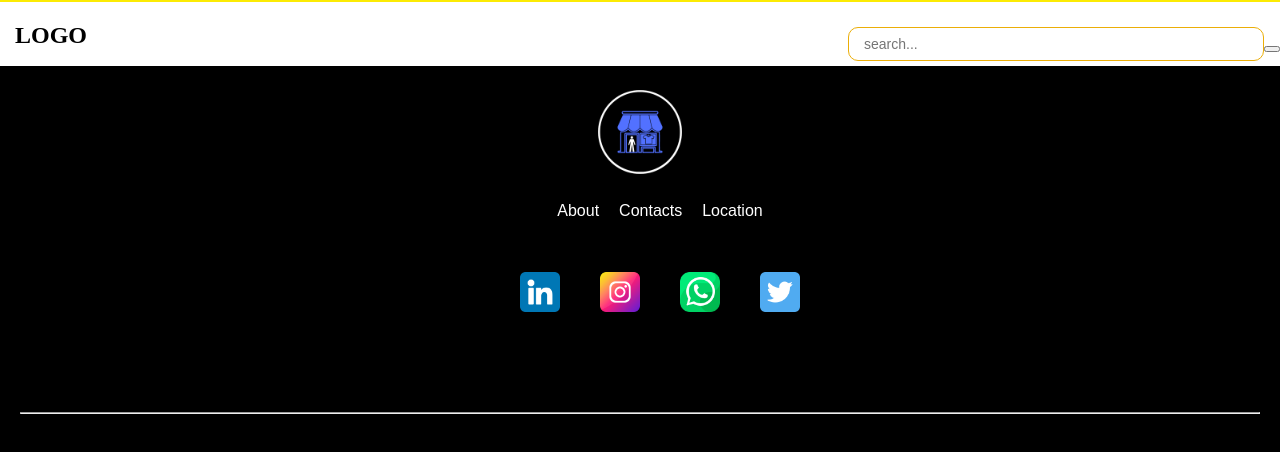
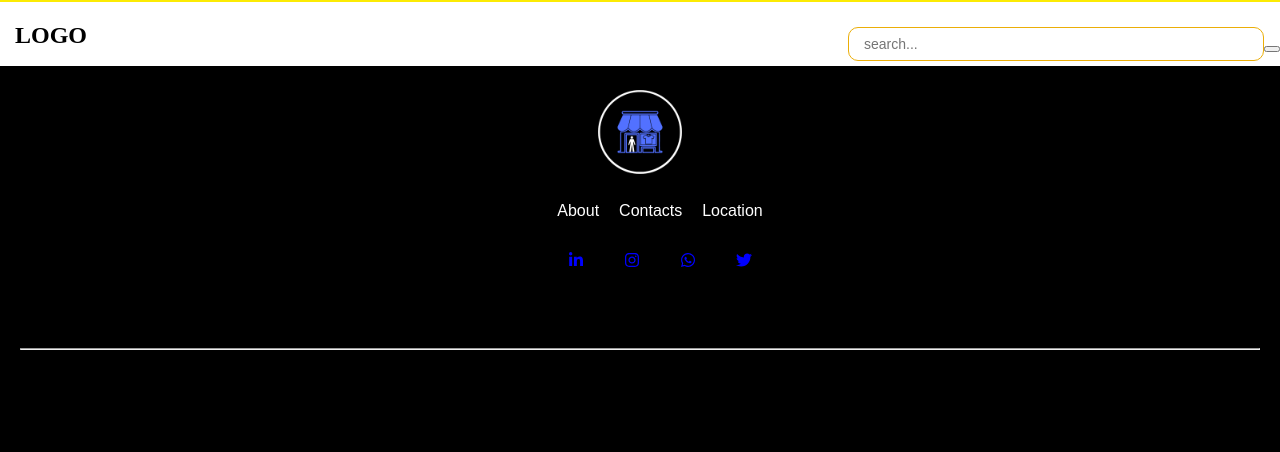
Before and after one commit to ndboy5/fashion_repo_frontend, a React (Create React App) app in the folder project/: page / in a window 1280 px wide. Shown: the top 452 px of the page. Built offline with nearby package versions, Linux system fonts and the light colour scheme.

Commit message:
React Icons

```diff
--- a/project/src/components/layouts/footer.js
+++ b/project/src/components/layouts/footer.js
@@ -1,4 +1,6 @@
 import styles from "./footer.module.css";
+import {FaInstagram, FaLinkedinIn, FaTwitter} from 'react-icons/fa';
+import {FaWhatsapp} from 'react-icons/fa';
 function Footer() {
   return (
     <div className={styles.footerContainer}>
@@ -20,16 +22,16 @@ function Footer() {
         <div className={styles.contactMedia}>
           <ul>
             <a href="">
-              <img src="images/linkedin.png" alt="Linkedin" />
+              <FaLinkedinIn/>
             </a>
             <a href="">
-              <img src="images/instagram.png" alt="Linkedin" />
+              <FaInstagram/>
             </a>
             <a href="">
-              <img src="images/whatsapp.png" alt="Linkedin" />
+              <FaWhatsapp/>
             </a>
             <a href="">
-              <img src="images/twitter.png" alt="Linkedin" />
+              <FaTwitter/>
             </a>
           </ul>
         </div>
--- a/project/src/components/layouts/footer.module.css
+++ b/project/src/components/layouts/footer.module.css
@@ -37,8 +37,9 @@ hr{
   color: blue;
 }
 
-.contactMedia img{
+.contactMedia a{
   height: 40px;
   width: 40px;
   margin: 20px;
+  color: blue;
 }
```
Also changed, not shown: 1 other file (tests, documents, lock files or other folders).
